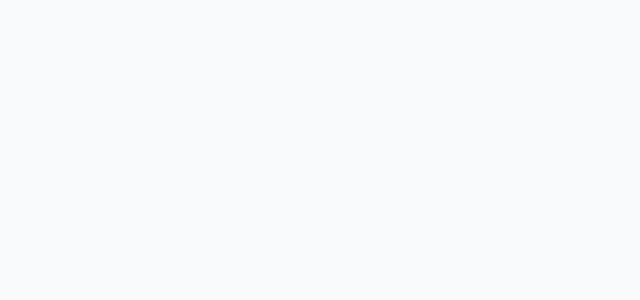
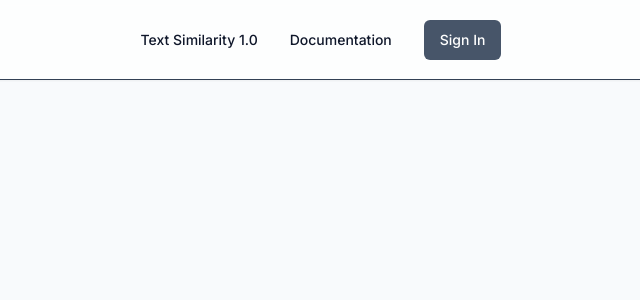
Before and after one commit to OleksandrDashevskyi/similarity-app, a Next.js app: page / in a window 1280 px wide. Shown: the top 300 px of the page, without its empty margins (327-967 px from the left). Built offline with nearby package versions, Linux system fonts and the light colour scheme; no server answers.

Commit message:
continue working on layout task. Added signIn and signOut buttons

```diff
--- a/src/app/layout.tsx
+++ b/src/app/layout.tsx
@@ -1,7 +1,10 @@
+"use client";
+import React from "react";
 import "@/styles/globals.css";
 import { Inter } from "next/font/google";
 import { cn } from "@/lib/utils";
 import Providers from "@/components/ui/Providers";
+import Navbar from "@ui/Navbar";
 
 const inter = Inter({ subsets: ["latin"] });
 
@@ -18,8 +21,8 @@ export default function RootLayout({
       <body className="min-h-screen bg-slate-50 dark:bg-slate-100 antialiased">
         <Providers>
           {children}
-          {/*to do next work with Navbar*/}
-          {/*<Navbar />*/}
+          {/* @ts-expect-error Server Component */}
+          <Navbar />
         </Providers>
         {/* Allow for more height on mobile devices */}
         <div className="h-40 md:hidden" />
--- a/src/components/ui/Button.tsx
+++ b/src/components/ui/Button.tsx
@@ -1,7 +1,9 @@
 import { ButtonHTMLAttributes, FC, forwardRef } from "react";
 import { cva, VariantProps } from "class-variance-authority";
+import { cn } from "@/lib/utils";
+import { Loader2 } from "lucide-react";
 
-const buttonVariants = cva(
+export const buttonVariants = cva(
   "active:scale-95 inline-flex items-center justify-center rounded-md text-sm font-medium transition-color focus:outline-none focus:ring-2 focus:ring-slate-400 focus:ring-offset-2 disabled:opacity-50 disabled:opacity-50 dark:focus:ring-slate-400 disabled:pointer-events-none dark:focus:ring-offset-slate-900",
   {
     variants: {
@@ -35,7 +37,23 @@ interface ButtonProps
 
 const Button: FC<ButtonProps> = forwardRef<HTMLButtonElement, ButtonProps>(
   ({ className, children, variant, isLoading, size, ...props }, ref) => {
-    return <button>Button</button>;
+    return (
+      <button
+        className={cn(
+          buttonVariants({
+            variant,
+            size,
+            className,
+          })
+        )}
+        ref={ref}
+        disabled={isLoading}
+        {...props}
+      >
+        {isLoading ? <Loader2 className="mr-2 h-4 w-4 animate-spin" /> : null}
+        {children}
+      </button>
+    );
   }
 );
 
--- a/src/components/ui/Navbar.tsx
+++ b/src/components/ui/Navbar.tsx
@@ -1,43 +1,42 @@
-import { FC } from "react";
 import { getServerSession } from "next-auth";
 import Link from "next/link";
+import { buttonVariants } from "@ui/Button";
+import SignInButton from "@ui/SignInButton";
+import SignOutButton from "@ui/SignOutButton";
+import { request } from "https";
 
-interface NavbarProps {}
-
-const Navbar = async ({}) => {
+const Navbar = async () => {
   const session = await getServerSession();
   return (
     <div className="fixed backdrop-blur-sm bg-white/75 dark:bg-slate-900 z-50 top-0 left-0 right-0 h-20 border-b border-slate-700 shadow-sm flex items-center justify-between">
-      {/*<div className="container max-w-7xl mx-auto w-full flex justify-center items-center">*/}
-      {/*  <Link href="/" className={buttonVariants({ variants: "link" })}>*/}
-      {/*    Text Similarity 1.0*/}
-      {/*  </Link>*/}
-      {/*  <div className="md:hidden">*/}
-      {/*    <ThemeToggle />*/}
-      {/*  </div>*/}
-      {/*  <div className="hidden md:flex gap-4">*/}
-      {/*    <ThemeToggle />*/}
-      {/*    <Link*/}
-      {/*      href="/documentation"*/}
-      {/*      className={buttonVariants({ variants: "ghost" })}*/}
-      {/*    >*/}
-      {/*      Documentation*/}
-      {/*    </Link>*/}
-      {/*    {session ? (*/}
-      {/*      <>*/}
-      {/*        <Link*/}
-      {/*          href="/dashboard"*/}
-      {/*          className={buttonVariants({ variants: "ghost" })}*/}
-      {/*        >*/}
-      {/*          Dashboard*/}
-      {/*        </Link>*/}
-      {/*        <SignOutButton />*/}
-      {/*      </>*/}
-      {/*    ) : (*/}
-      {/*      <SignInButton />*/}
-      {/*    )}*/}
-      {/*  </div>*/}
-      {/*</div>*/}
+      <div className="container max-w-7xl mx-auto w-full flex justify-center items-center">
+        <Link href="/" className={buttonVariants({ variant: "link" })}>
+          Text Similarity 1.0
+        </Link>
+        <div className="md:hidden">{/*<ThemeToggle />*/}</div>
+        <div className="hidden md:flex gap-4">
+          {/*<ThemeToggle />*/}
+          <Link
+            href="/documentation"
+            className={buttonVariants({ variant: "ghost" })}
+          >
+            Documentation
+          </Link>
+          {session ? (
+            <>
+              <Link
+                href="/dashboard"
+                className={buttonVariants({ variant: "ghost" })}
+              >
+                Dashboard
+              </Link>
+              <SignOutButton />
+            </>
+          ) : (
+            <SignInButton />
+          )}
+        </div>
+      </div>
     </div>
   );
 };
--- /dev/null
+++ b/src/components/ui/SignInButton.tsx
@@ -0,0 +1,33 @@
+"use client";
+
+import { FC, useState } from "react";
+import Button from "@ui/Button";
+import { signIn } from "next-auth/react";
+
+interface SignInButtonProps {}
+
+const SignInButton: FC<SignInButtonProps> = ({}) => {
+  const [isLoading, setIsLoading] = useState<boolean>(false);
+
+  const signInWithGoogle = async () => {
+    setIsLoading(true);
+
+    try {
+      await signIn("google");
+    } catch (e) {
+      // toast({
+      //   title: "Error signing in",
+      //   message: "Please try later",
+      //   type: "error",
+      // });
+    }
+  };
+
+  return (
+    <Button onClick={signInWithGoogle} isLoading={isLoading}>
+      Sign In
+    </Button>
+  );
+};
+
+export default SignInButton;
--- /dev/null
+++ b/src/components/ui/SignOutButton.tsx
@@ -0,0 +1,32 @@
+"use client";
+import { FC, useState } from "react";
+import Button from "@ui/Button";
+import { signOut } from "next-auth/react";
+
+interface SignOutButtonProps {}
+
+const SignOutButton: FC<SignOutButtonProps> = ({}) => {
+  const [isLoading, setIsLoading] = useState<boolean>(false);
+
+  const signUserOut = async () => {
+    setIsLoading(true);
+
+    try {
+      await signOut();
+    } catch (e) {
+      // toast({
+      //   title: "Error signing out",
+      //   message: "Please try later",
+      //   type: "error",
+      // });
+    }
+  };
+
+  return (
+    <Button onClick={signUserOut} isLoading={isLoading}>
+      Sign Out
+    </Button>
+  );
+};
+
+export default SignOutButton;
```
